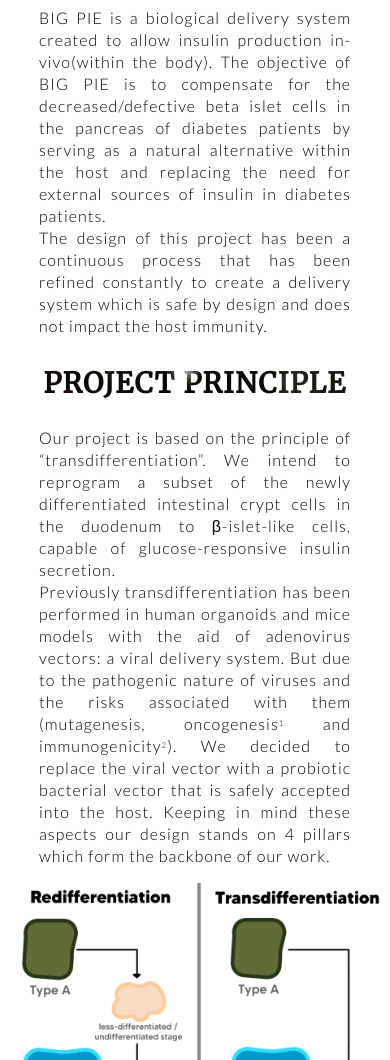
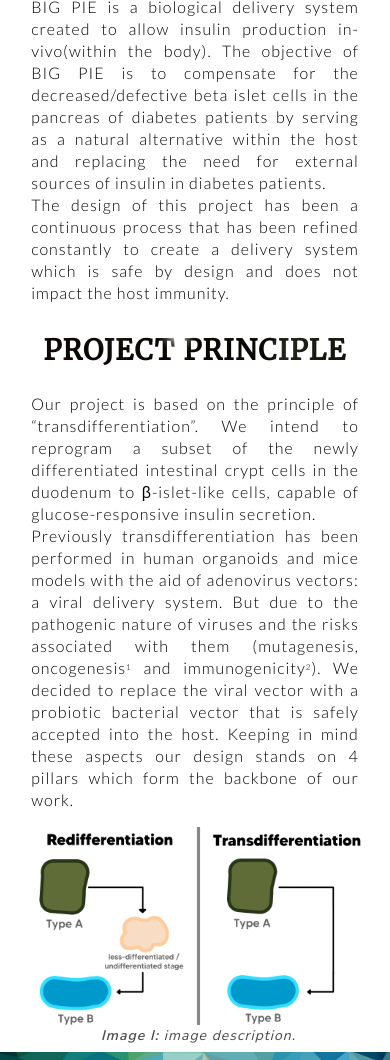
Before and after one commit to iceman1331/design-2, a plain HTML site: page index.html in a window 390 px wide. Shown: the part 404-1464 px from the top of the page. Drawn offline with Linux system fonts and the light colour scheme.

Commit message:
Update stylesheet_design.css

```diff
--- a/stylesheet_design.css
+++ b/stylesheet_design.css
@@ -154,10 +154,22 @@ body {
 
 .ZeroOne {
 	padding: 5% 10% 0 10%;
+	margin: auto;
 }
 
 .ZeroTwo {
 	padding: 1% 10% 0 10%;
+	margin: auto;
+}
+
+@media(max-width:500px) {
+	.ZeroOne {
+		padding: 2% 8% 0 8%;
+	}
+
+	.ZeroTwo {
+		padding: 1% 8% 0 8%;
+	}
 }
 
 .OneOne {
@@ -507,6 +519,7 @@ sup {
 }
 
 .centred-child {
+	padding: 0 5% 0 5%;
 	text-align: center;
 }
 
@@ -527,11 +540,8 @@ sup {
 	position: relative;
 	display: inline-block;
 	overflow: hidden;
-	width: 42%;
-	margin-left: 1%;
-	margin-right: 1%;
-	margin-top: 0;
-	margin-bottom: 0;
+	width: 50%;
+	margin: 0 1% 0 1%;
 	text-align: center;
 }
 
```
